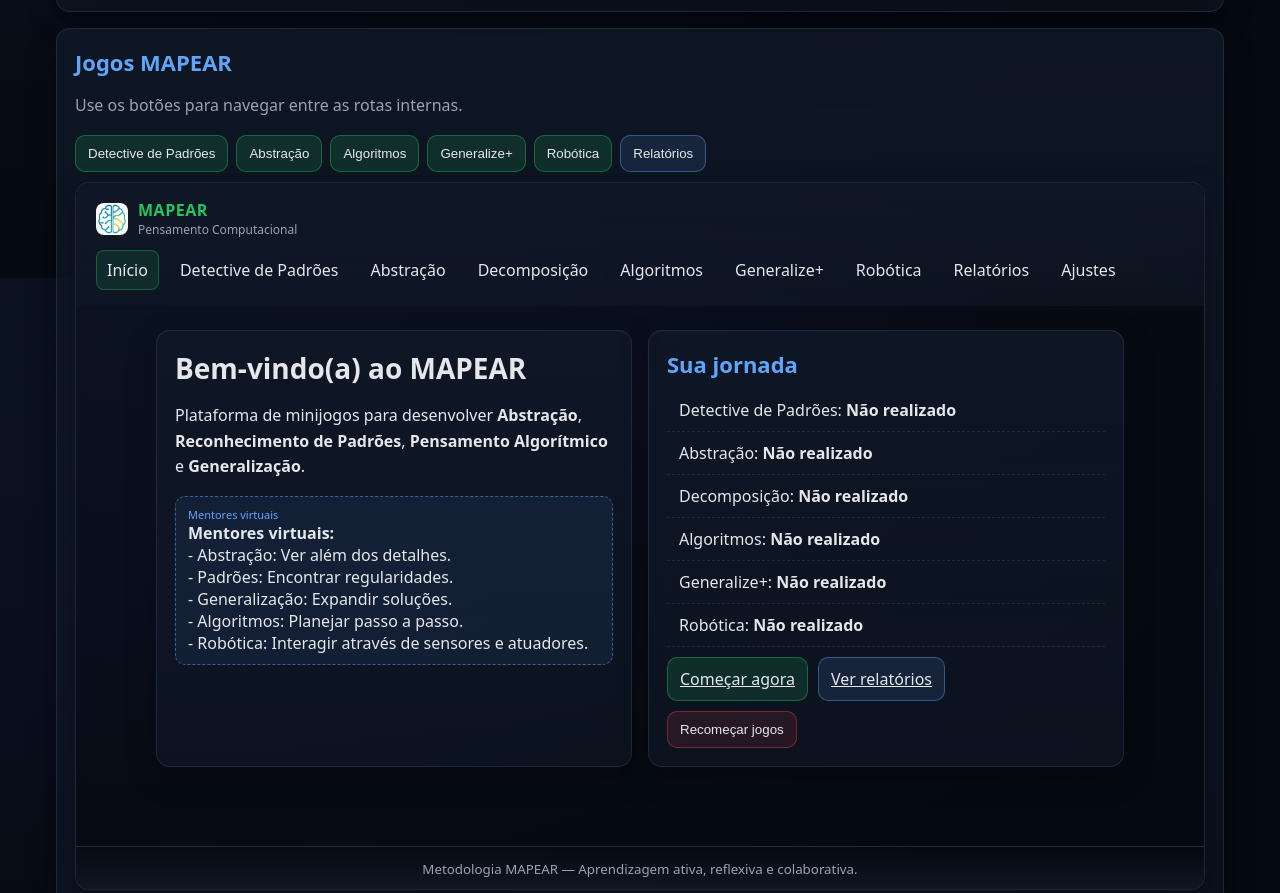
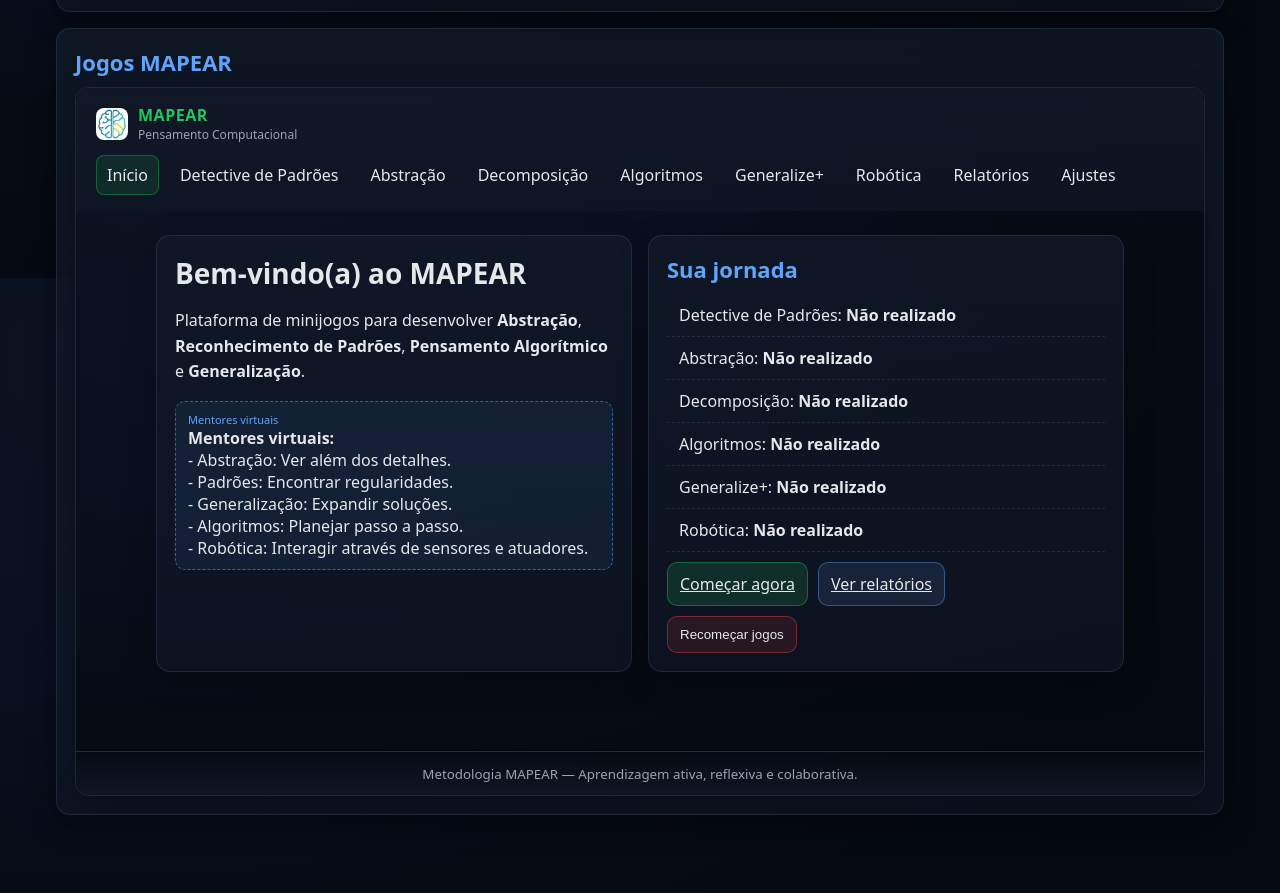
Before and after one commit to carolsoko/mapear, a plain HTML site: page ambiente-MAPEAR.html in a window 1280 px wide. Shown: the part 3722-4615 px from the top of the page. Drawn offline with Linux system fonts and the light colour scheme.

Commit message:
Update ambiente-MAPEAR.html

```diff
--- a/ambiente-MAPEAR.html
+++ b/ambiente-MAPEAR.html
@@ -209,15 +209,6 @@
 
     <section id="jogos" class="card" style="margin-top:16px;">
       <h2>Jogos MAPEAR</h2>
-      <p class="muted">Use os botões para navegar entre as rotas internas.</p>
-      <div class="games-toolbar" style="margin-bottom:10px;">
-        <button class="button" onclick="navegarParaJogo('#/padroes')">Detective de Padrões</button>
-        <button class="button" onclick="navegarParaJogo('#/abstracao')">Abstração</button>
-        <button class="button" onclick="navegarParaJogo('#/algoritmo')">Algoritmos</button>
-        <button class="button" onclick="navegarParaJogo('#/generalizacao')">Generalize+</button>
-        <button class="button" onclick="navegarParaJogo('#/robotica')">Robótica</button>
-        <button class="button secondary" onclick="navegarParaJogo('#/relatorios')">Relatórios</button>
-      </div>
       <div class="iframe-wrap">
         <iframe id="jogos-frame" title="Jogos MAPEAR" src="mapear.html#/"></iframe>
       </div>
```
